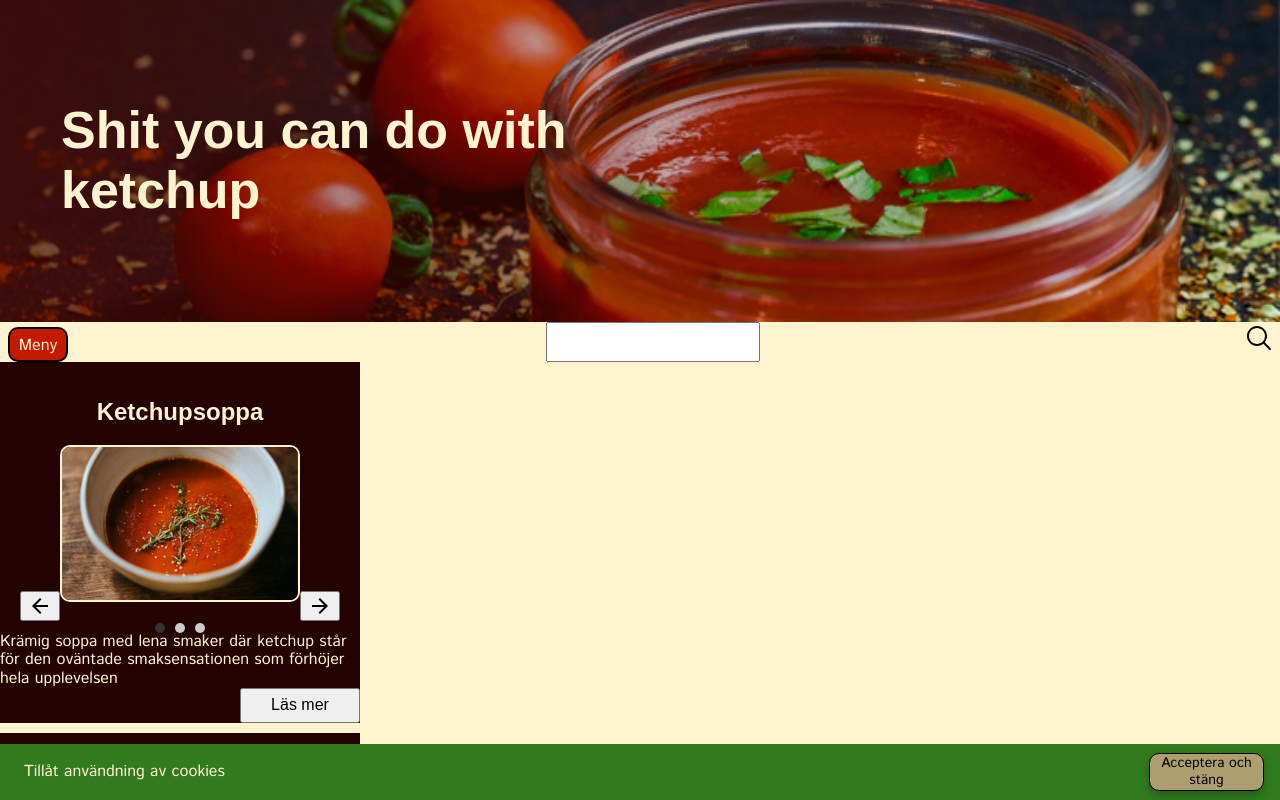
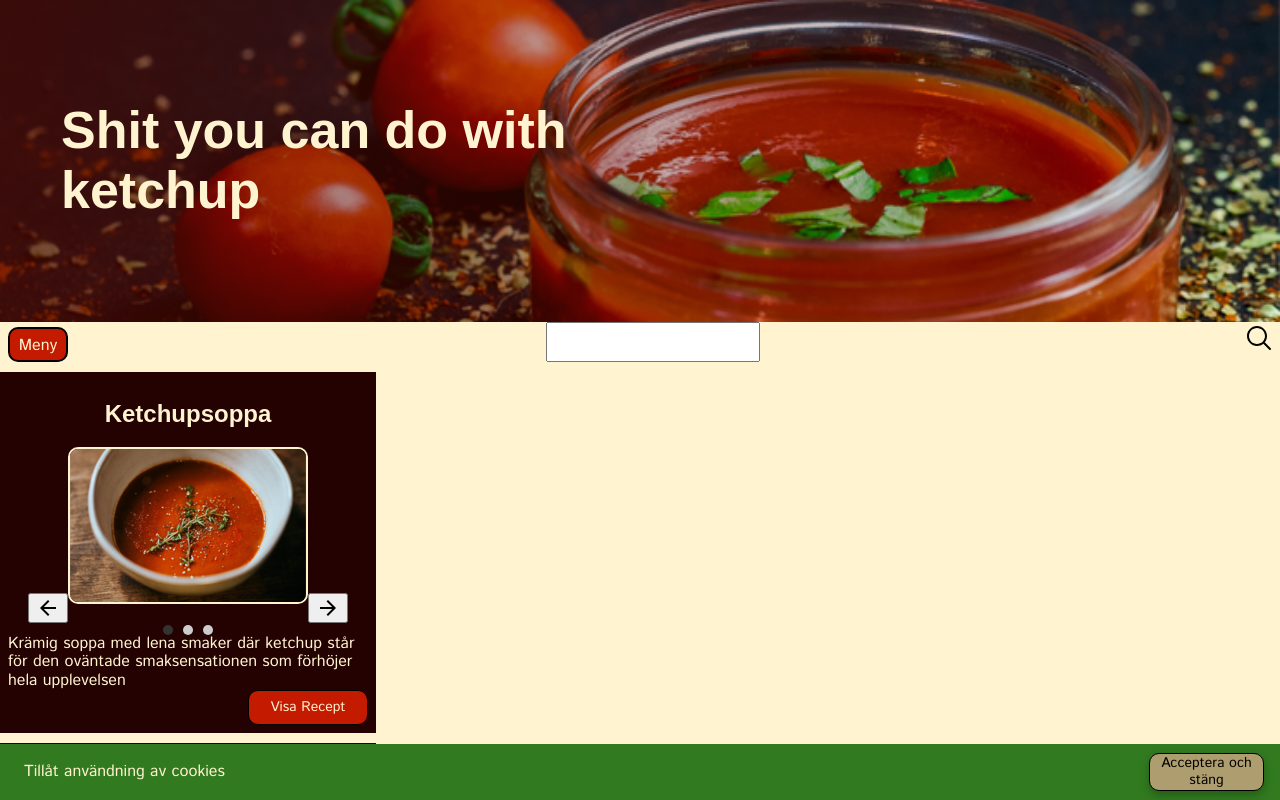
Before and after one commit to arnetzlinder/ketchupbloggen, a Vue app: page / in a window 1280 px wide. Shown: the top 800 px of the page. Built offline with nearby package versions, Linux system fonts and the light colour scheme; a web font is replaced by a local one.

Commit message:
:lipstick: showRecipieBtn states style added

```diff
--- a/src/components/ArticleCard.vue
+++ b/src/components/ArticleCard.vue
@@ -7,7 +7,7 @@
       </div>
       <div v-html="cardData.figcaption" class="figcaption">
       </div>
-      <button>Läs mer</button>
+      <button>Visa Recept</button>
     </div>
   </template>
 
@@ -28,11 +28,11 @@
         display: flex;
         flex-direction: column;
         justify-items: center;
-        margin-bottom: 10px;
+        padding: 0.5rem;
+        margin: 10px 0;
 
       h2 {
         text-align: center;
-        padding-top: 1rem;
       }
       .imageplay {
         margin: auto;
@@ -42,9 +42,24 @@
       }
 
       button {
+        background-color: $primaryColor200;
+        color: $primaryColor100;
+        font-family: $secondaryFont;
+        font-size: 0.875rem; // ta oss friheten att ändra till font size 15 pga acc standard?
         width: 120px;
         height: 35px;
         margin-left: auto;
+        border-radius: 10px;
+        border: 1px solid black;
+
+
+        &:hover {
+          background-color: #AA1700;
+        }
+
+        &:active {
+          background-color: $secondaryColor200;
+        }
       }
     }
 </style>
```
